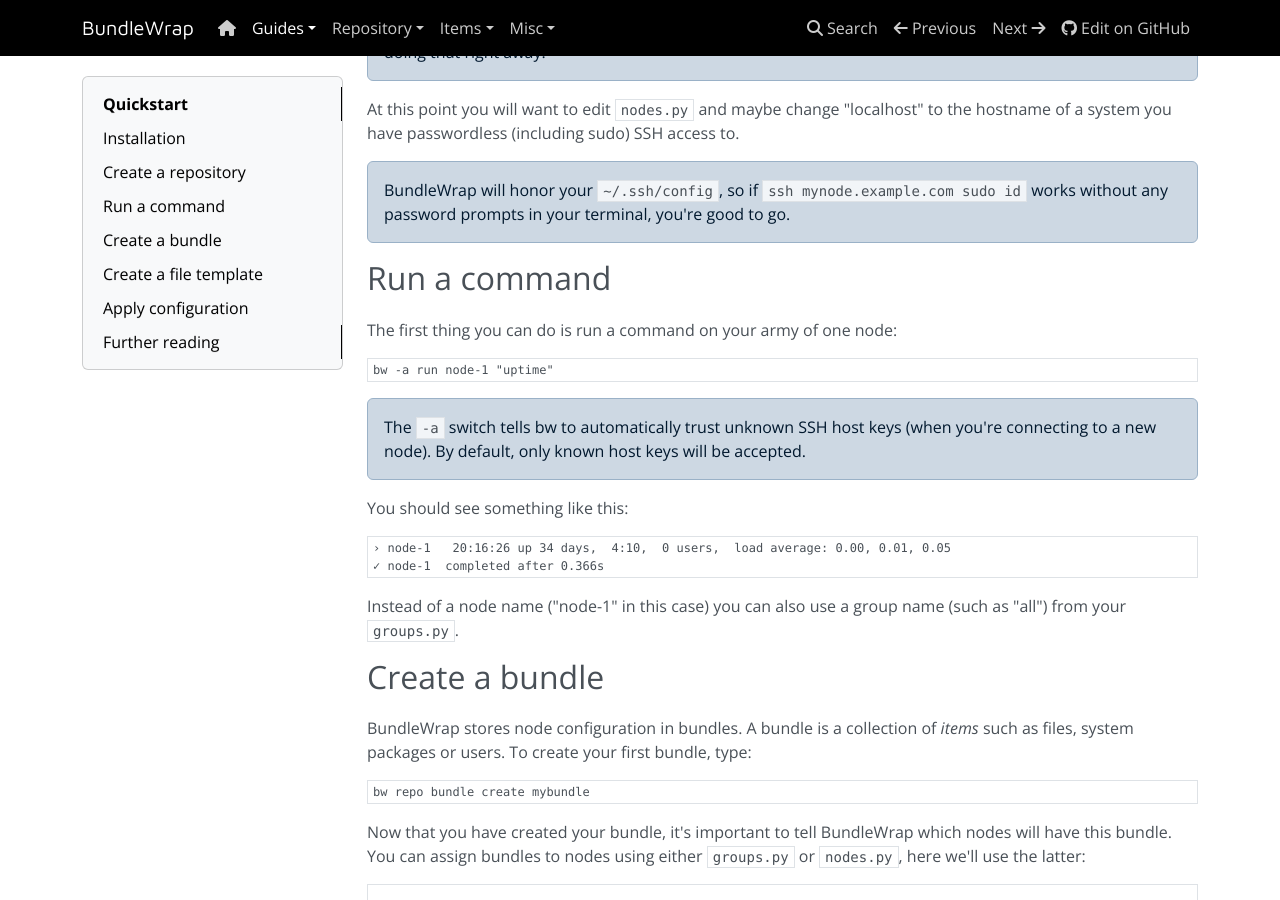
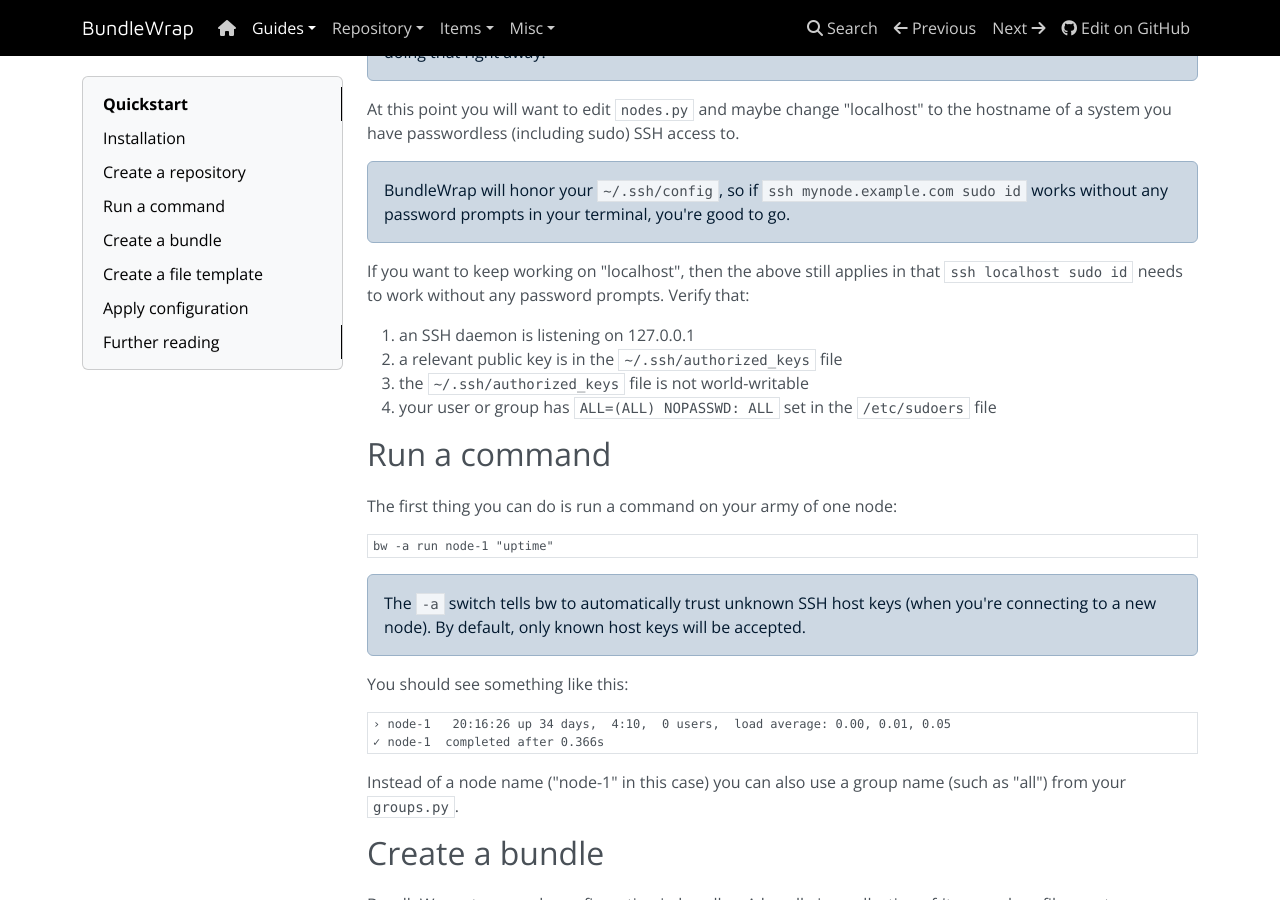
Before and after one commit to bundlewrap/bundlewrap, an MkDocs documentation site: the page built from docs/content/guide/quickstart.md, in a window 1280 px wide and 900 px high, scrolled down 662 px. Built offline with MkDocs 1.6.1, drawn with Linux system fonts in a browser that asks for light colours; nearby versions of some CDN libraries.

Commit message:
add localhost SSH verification steps

```diff
--- a/docs/content/guide/quickstart.md
+++ b/docs/content/guide/quickstart.md
@@ -35,6 +35,13 @@
 At this point you will want to edit `nodes.py` and maybe change "localhost" to the hostname of a system you have passwordless (including sudo) SSH access to.
 
 <div class="alert alert-info">BundleWrap will honor your <code>~/.ssh/config</code>, so if <code>ssh mynode.example.com sudo id</code> works without any password prompts in your terminal, you're good to go.</div>
+
+If you want to keep working on "localhost", then the above still applies in that <code>ssh localhost sudo id</code> needs to work without any password prompts. Verify that:
+
+1. an SSH daemon is listening on 127.0.0.1
+2. a relevant public key is in the <code>~/.ssh/authorized_keys</code> file
+3. the <code>~/.ssh/authorized_keys</code> file is not world-writable
+4. your user or group has <code>ALL=(ALL) NOPASSWD: ALL</code> set in the <code>/etc/sudoers</code> file
 
 
 Run a command
```
